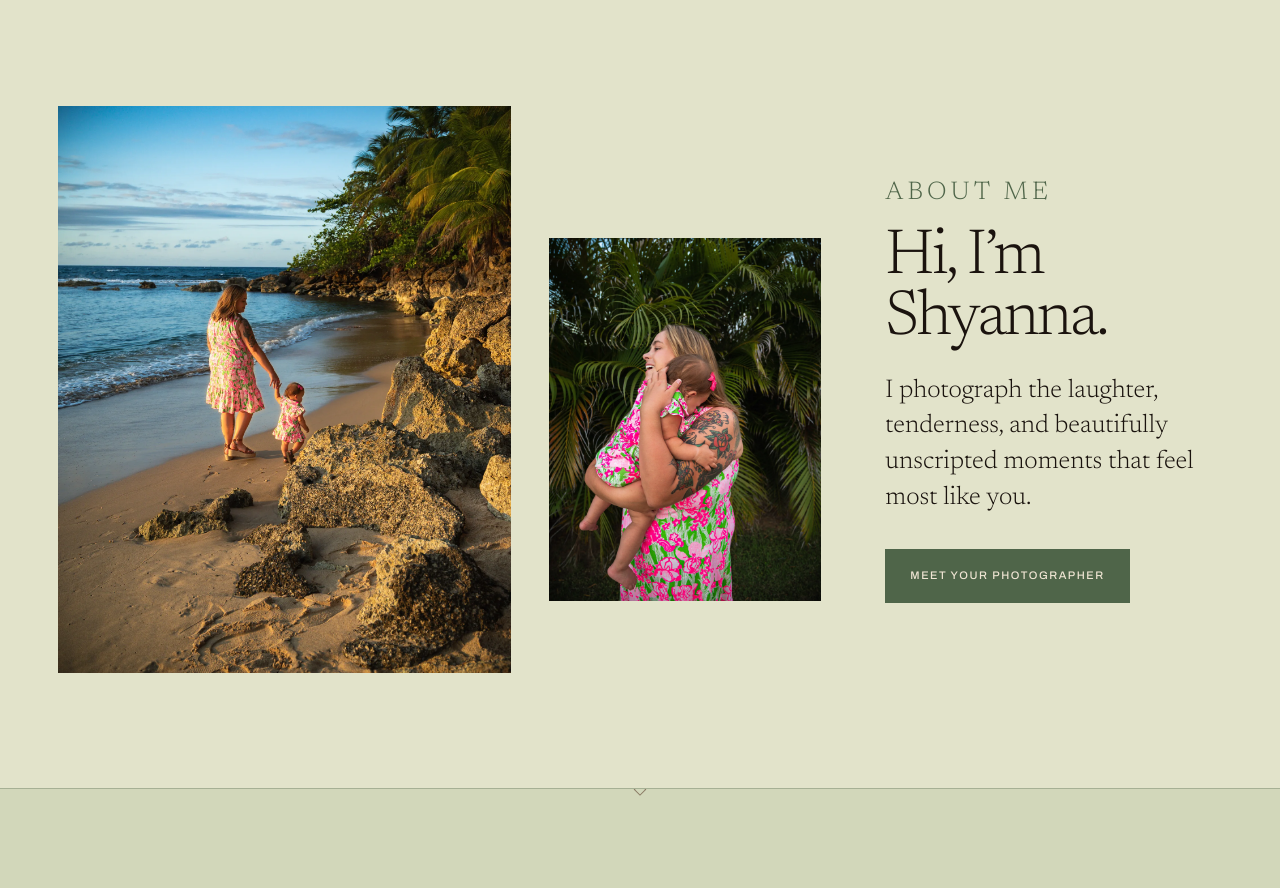
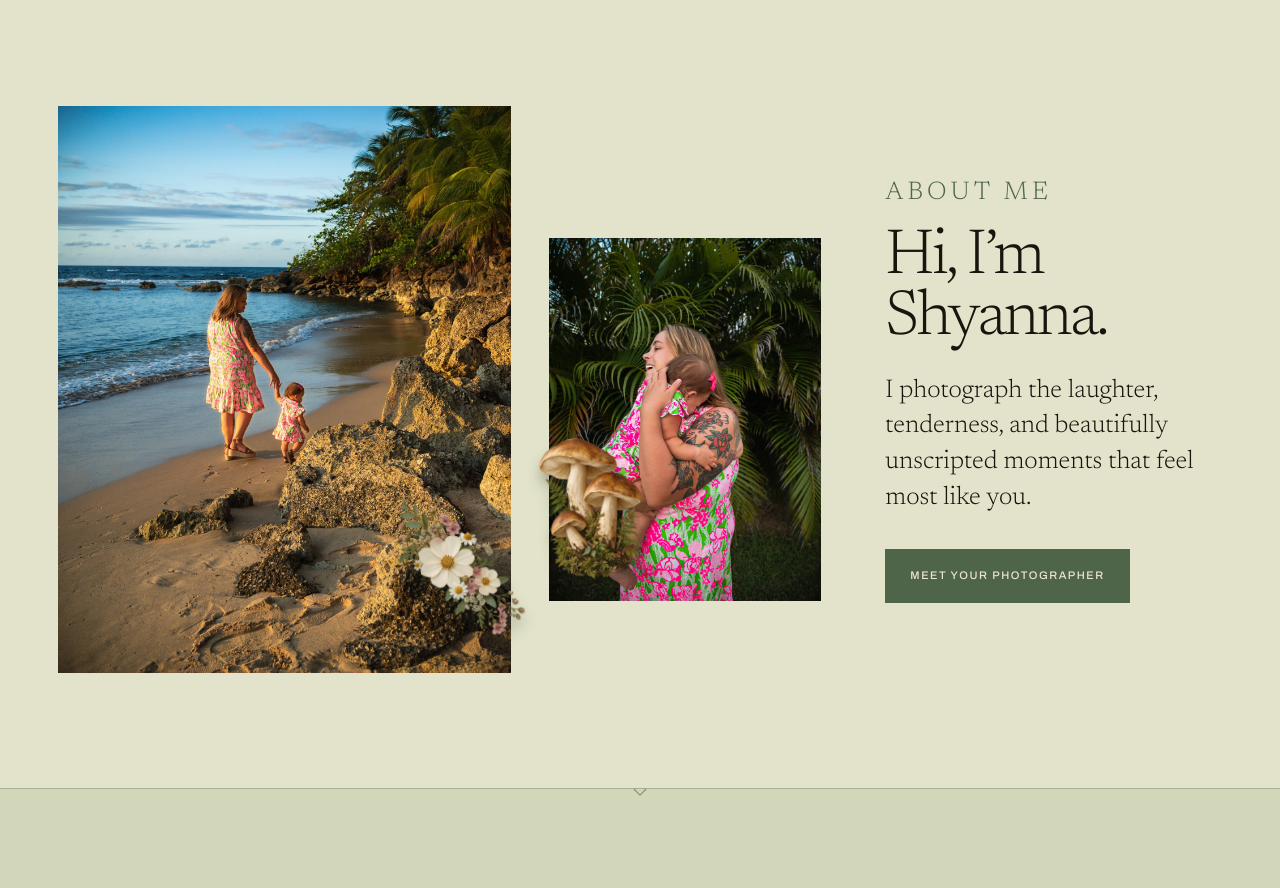
Before and after one commit to Mountain-Dr3w/shy-and-wild, a website: page index.html in a window 1280 px wide. Shown: the part 849-1737 px from the top of the page. Drawn offline with nearby package versions, Linux system fonts and the light colour scheme.

Commit message:
Add vintage botanical photo magnets

```diff
--- a/index.html
+++ b/index.html
@@ -407,7 +407,30 @@
         align-items: center;
       }
 
-      .home-preview-photo { margin: 0; overflow: hidden; background: var(--bark); }
+      .home-preview-photo { position: relative; margin: 0; overflow: visible; background: var(--bark); }
+      .home-preview-photo picture { display: block; height: 100%; overflow: hidden; }
+      .home-preview-photo::after {
+        position: absolute;
+        z-index: 2;
+        right: clamp(-30px, -2vw, -12px);
+        bottom: 7%;
+        width: clamp(104px, 12vw, 172px);
+        aspect-ratio: 760 / 633;
+        pointer-events: none;
+        background: url("/images/pressed-flower-magnet.png") center / contain no-repeat;
+        content: "";
+        filter: drop-shadow(0 9px 7px rgba(18, 27, 17, .34));
+        transform: rotate(9deg);
+      }
+      .home-preview-photo:nth-child(2)::after {
+        right: auto;
+        bottom: 5%;
+        left: clamp(-28px, -2vw, -10px);
+        width: clamp(90px, 10vw, 145px);
+        aspect-ratio: 633 / 760;
+        background-image: url("/images/woodland-mushroom-magnet.png");
+        transform: rotate(-8deg);
+      }
       .home-preview-photo:first-child { aspect-ratio: 4 / 5; }
       .home-preview-photo:nth-child(2) { aspect-ratio: 3 / 4; margin-top: 22%; }
       .home-preview-copy { padding-left: clamp(8px, 2vw, 28px); }
```
Also changed, not shown: 404.html (+1 -1 lines), about.html (+1 -1 lines), contact.html (+1 -1 lines), couples.html (+1 -1 lines), family.html (+1 -1 lines), motherhood.html (+1 -1 lines), portfolio.html (+1 -1 lines), privacy.html (+1 -1 lines), public/styles/site-pages.css (+16 -6 lines), services.html (+1 -1 lines), public/images/botanical-sprig.svg (deleted), public/images/mushroom-cluster.svg (deleted), public/images/pressed-flower-magnet.png (added), public/images/woodland-mushroom-magnet.png (added).
